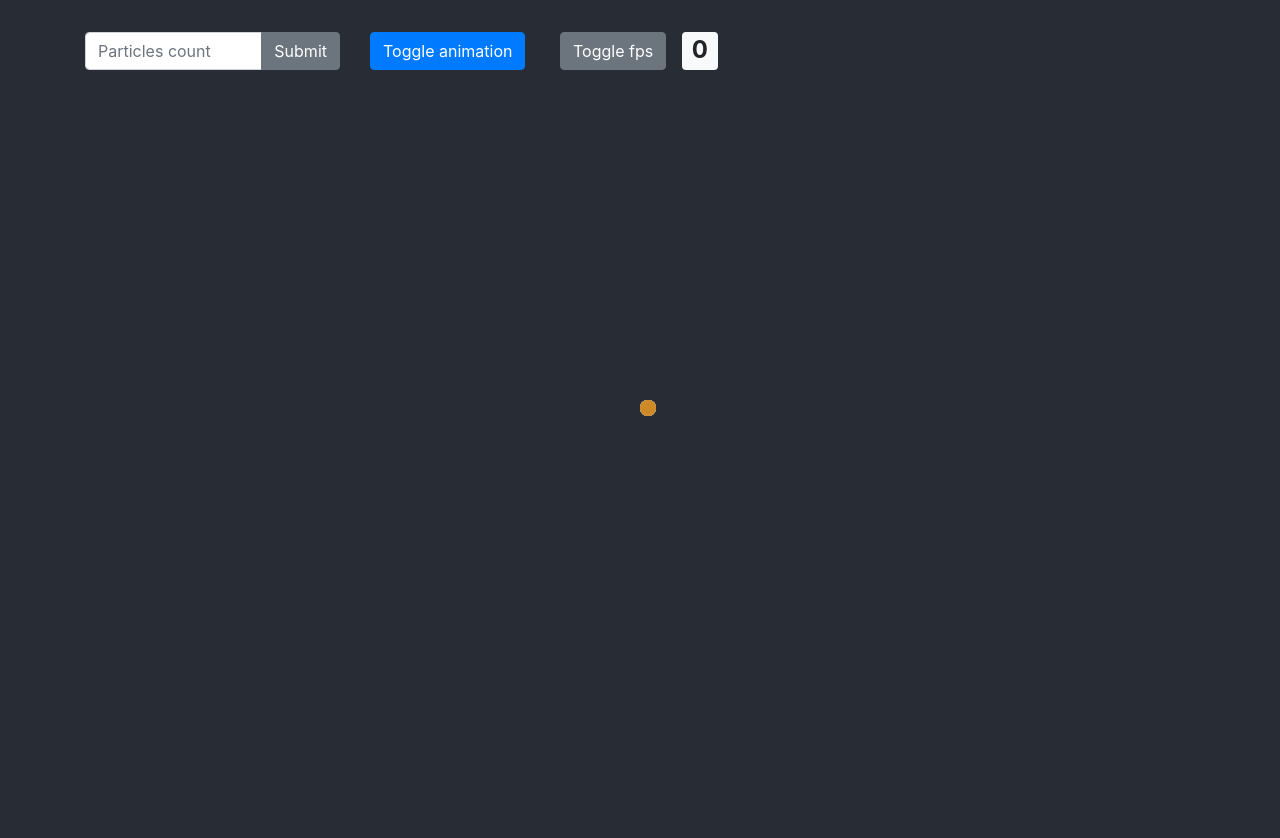
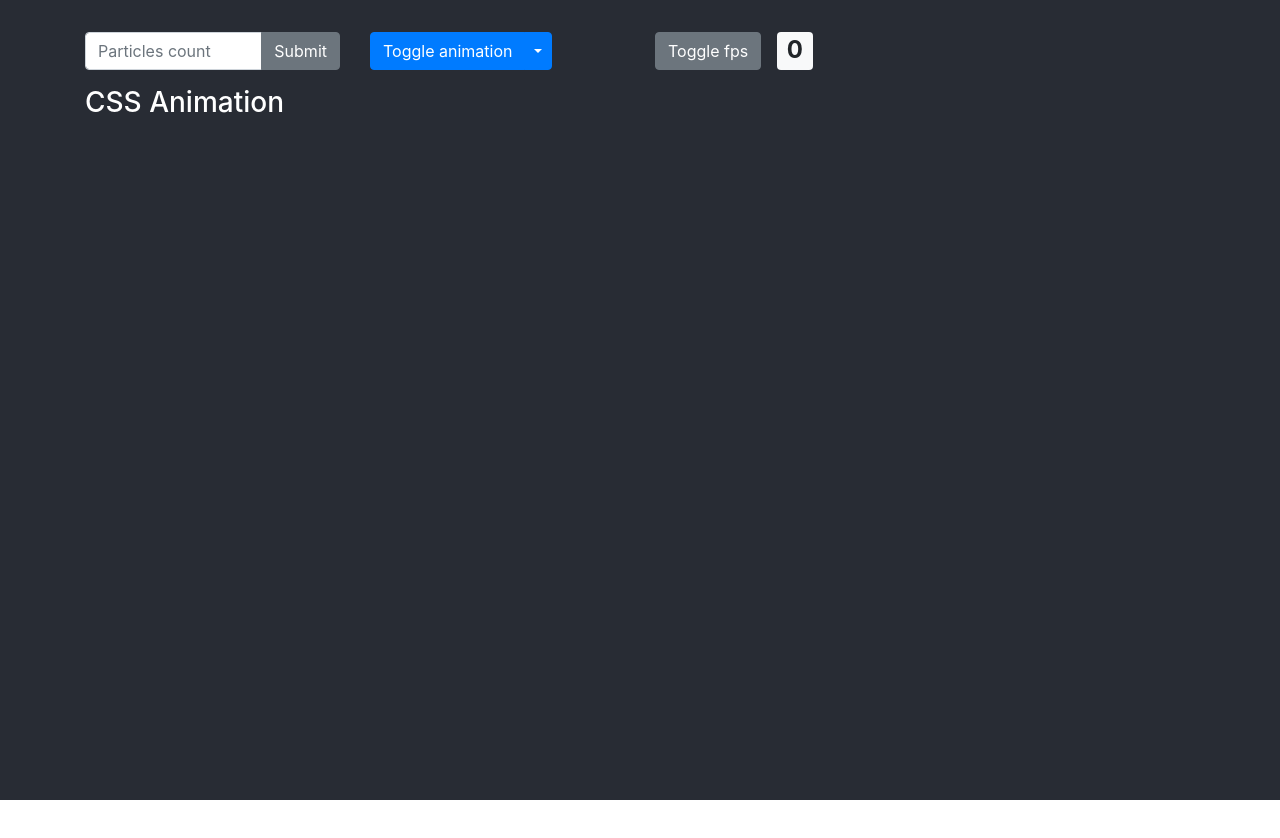
Before and after one commit to Mezrik/web-animation, a React (Create React App) app: page / in a window 1280 px wide. Shown: the top 838 px of the page. After the commit the page ends 800 px from the top, so only its background shows below. Built offline with nearby package versions, Linux system fonts and the light colour scheme.

Commit message:
Animation selection

```diff
--- a/src/App.js
+++ b/src/App.js
@@ -5,6 +5,7 @@ import {
   Button,
   Container, Row, Col,
   Alert,
+  Dropdown, ButtonGroup
 } from 'react-bootstrap';
 
 import './styles/App.css';
@@ -22,6 +23,7 @@ export class App extends React.Component {
       stop: true,
       particles: 100,
       warning: null,
+      animation: 0,
     }
   }
 
@@ -40,11 +42,25 @@ export class App extends React.Component {
   }
 
   render() {
-    const { stop, particles, warning } = this.state;
+    const { stop, particles, warning, animation } = this.state;
+
+    const animations = {
+      0: {
+        id: 0,
+        name: 'CSS Animation',
+        animation: <CSSanimation stop={stop} particlesCount={particles} />,
+      },
+      1: {
+        id: 1,
+        name: 'Greensock JS Animation',
+        animation: <GSAPanimation stop={stop} particlesCount={particles} />,
+      },
+    }
 
     return (
       <div className='App'>
         <Container>
+
           <Row className='controls'>
             <Col xs={3}>
               <InputGroup className='mb-3'>
@@ -59,19 +75,36 @@ export class App extends React.Component {
                 </InputGroup.Append>
               </InputGroup>
             </Col>
-            <Col xs={2}>
-              <Button onClick={() => this.setState({ stop: !this.state.stop })} variant='primary'>Toggle animation</Button>
+
+            <Col xs={3}>
+              <Dropdown as={ButtonGroup} onSelect={(key) => this.setState({ animation: key })}>
+                <Button variant='primary' onClick={() => this.setState({ stop: !this.state.stop })}>Toggle animation</Button>
+                <Dropdown.Toggle split variant='primary' id='dropdown-split-basic' />
+                <Dropdown.Menu>
+                  {Object.keys(animations).map((key, i) => {
+                    return <Dropdown.Item key={`select-item-${i}`} eventKey={key}>{animations[key].name}</Dropdown.Item>;
+                  })}
+                </Dropdown.Menu>
+              </Dropdown>
             </Col>
+
             <Col>
               <FrameCounter />
             </Col>
           </Row>
+
           { warning && <Row><Col>
             <Alert variant='warning' onClose={this.handleDismiss.bind(this)} dismissible>
               { warning }
             </Alert>
           </Col></Row>}
-          <GSAPanimation stop={stop} particlesCount={particles} />
+
+          {animations[animation] && <Row>
+            <Col>
+              <h3>{animations[animation].name}</h3>
+              {animations[animation].animation}
+            </Col>
+          </Row>}
         </Container>
       </div>
     );
--- a/src/styles/App.css
+++ b/src/styles/App.css
@@ -1,6 +1,12 @@
+body, html {
+  min-height: 100%;
+}
+
 .App {
   padding: 2rem;
   background-color: #282c34;
+  width: 100vw;
+  height: 100vh;
 }
 
 .frames {
@@ -8,3 +14,7 @@
   font-size: 1.5rem;
   margin-left: 1rem;
 }
+
+h3 {
+  color: #fff;
+}
--- a/src/styles/animation.css
+++ b/src/styles/animation.css
@@ -9,7 +9,7 @@
 }
 
 .animation-frame {
-  width: 75vw;
-  height: 75vw;
+  width: 100%;
+  min-height: 80vh;
   overflow: hidden;
 }
```
